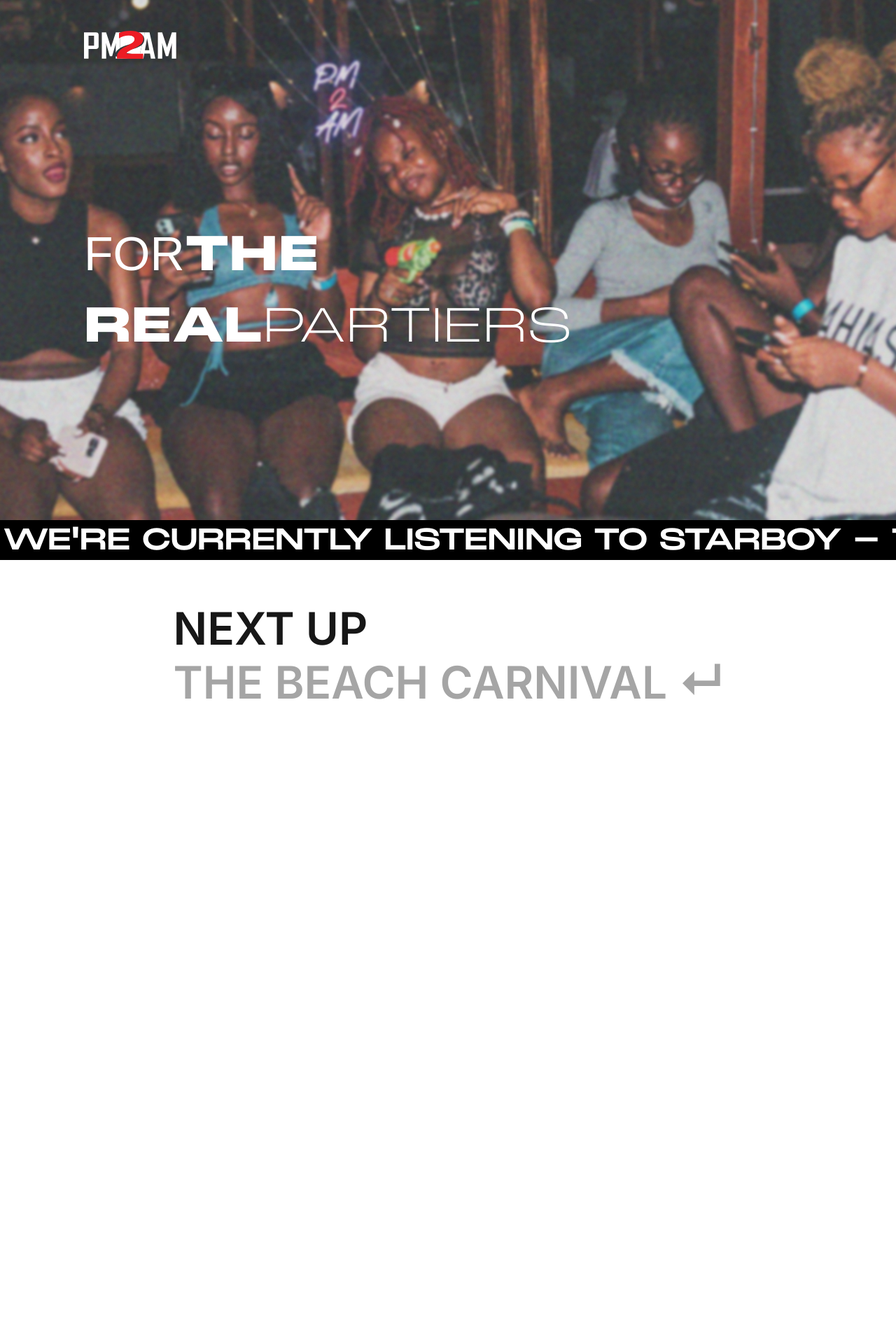
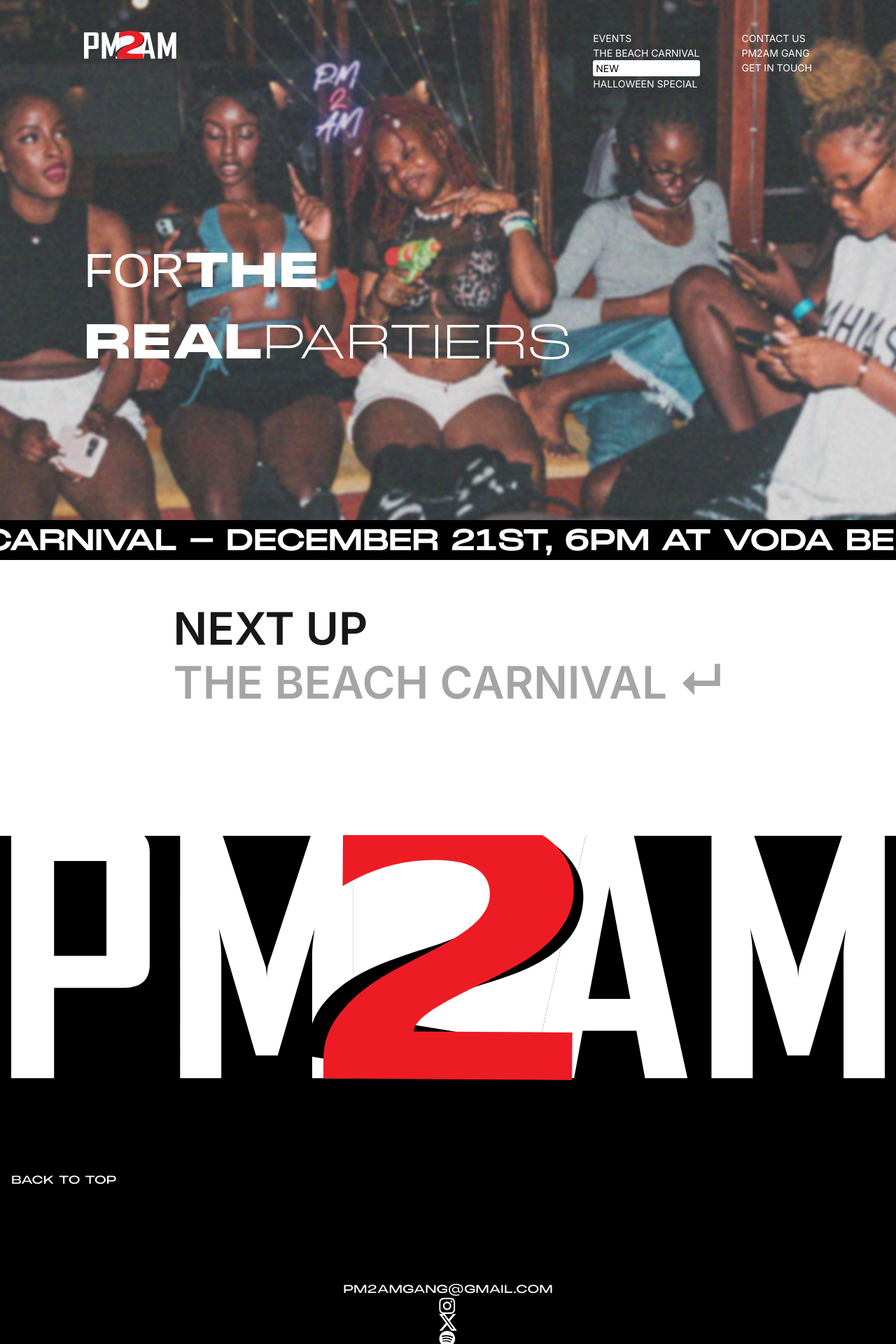
Before and after one commit to chani24/pm2am, a Next.js app: page / in a window 1280 px wide. Shown: the top 1920 px of the page at 70% size. Before the commit the page ends 1090 px from the top, so only its background shows below. Built offline with nearby package versions, Linux system fonts and the light colour scheme; a web font is replaced by a local one.

Commit message:
landing done

```diff
--- a/src/app/globals.css
+++ b/src/app/globals.css
@@ -35,7 +35,7 @@
 }
 .hero_section {
   position: relative;
-  width: 100vw;
+  width: 100%;
   height: 100vh;
   background-image: url("/background.png");
   background-position: center;
@@ -64,6 +64,7 @@
     .marquee {
       position: relative;
       white-space: nowrap;
+      text-transform: uppercase;
     }
 
     .marquee p {
@@ -88,17 +89,22 @@
   line-height: 120%;
   a {
     color: #a5a5a5;
+    transition: color 0.3s ease-in-out;
+    &:hover {
+      color: #6b6b6b;
+    }
   }
 }
 .gallery_section {
-  padding: 0 16px 16px 16px;
+  padding: 0 16px 80px 16px;
+  border-bottom: none;
 }
 
 @media (min-width: 768px) {
   .hero_section {
     background-position: left;
     .hero_text {
-      font-size: 48px;
+      font-size: 60px;
       padding: 0 80px;
     }
   }
@@ -110,12 +116,15 @@
   }
 }
 
-@media (min-width: 1024px) {
+@media (min-width: 1280px) {
   .hero_section {
     .hero_text {
       font-size: 68px;
       padding: 0 120px;
     }
+  }
+  .gallery_section {
+    padding: 0px 120px 120px 120px;
   }
 }
 
--- a/src/app/page.tsx
+++ b/src/app/page.tsx
@@ -1,10 +1,16 @@
 "use client";
 
-import Gallery from "@/components/gallery/gallery";
+import Footer from "@/components/footer/footer";
 import Nav from "@/components/nav/nav";
 import gsap from "gsap";
 import { ScrollTrigger } from "gsap/all";
+import dynamic from "next/dynamic";
 import { useEffect, useRef, useState } from "react";
+
+const Gallery = dynamic(() => import("@/components/gallery/gallery"), {
+  ssr: false, // Disable SSR for this component
+});
+
 
 export default function Home() {
   const firstText = useRef(null);
@@ -12,7 +18,6 @@
   const [isPaused, setIsPaused] = useState(false);
   const slider = useRef(null);
   let xPercent = 0;
-  let direction = -1;
 
   useEffect(() => {
     gsap.registerPlugin(ScrollTrigger);
@@ -22,7 +27,6 @@
         scrub: 0.25,
         start: 0,
         end: window.innerHeight,
-        onUpdate: (e) => (direction = e.direction * -1),
       },
       x: "-500px",
     });
@@ -37,7 +41,7 @@
     gsap.set(firstText.current, { xPercent: xPercent });
     gsap.set(secondText.current, { xPercent: xPercent });
 
-    xPercent += 0.035 * direction;
+    xPercent += 0.035 * -1;
 
     requestAnimationFrame(animate);
   };
@@ -45,7 +49,7 @@
     <div>
       <section className="hero_section monument">
         <Nav />
-        <div className="hero_text flex justify-center items-center sm:gap-3 gap-5 flex-col sm:flex-row text-3xl ">
+        <div className="hero_text flex justify-center items-center lg:gap-3 sm:gap-[40px] gap-5 flex-col lg:flex-row text-3xl ">
           <span className="praise">FOR</span>
           <span className="monument_black">THE REAL</span>
           <span className="monument_light">PARTIERS</span>
@@ -56,10 +60,11 @@
         >
           <div ref={slider} className="marquee">
             <p ref={firstText}>
-              WE&apos;RE CURRENTLY LISTENING TO STARBOY - THE WEEKND
+              Beach Carnival - December 21st, 6PM at Voda Beach Club!
             </p>
+
             <p ref={secondText}>
-              WE&apos;RE CURRENTLY LISTENING TO STARBOY - THE WEEKND
+              Beach Carnival - December 21st, 6PM at Voda Beach Club!
             </p>
           </div>
         </div>
@@ -80,6 +85,7 @@
       <section className="gallery_section">
         <Gallery />
       </section>
+      <Footer />
     </div>
   );
 }
--- /dev/null
+++ b/src/components/footer/footer.tsx
@@ -0,0 +1,93 @@
+import Image from "next/image";
+import Link from "next/link";
+import { gsap } from "gsap";
+import "./styles.css";
+import { ScrollToPlugin } from "gsap/ScrollToPlugin";
+gsap.registerPlugin(ScrollToPlugin);
+const links = [
+  {
+    name: "instagram",
+    link: "https://www.instagram.com/_pm2am?igsh=MXJoMXd1eHVnbTZjag==",
+    width: 24,
+    height: 24,
+  },
+  {
+    name: "twitter",
+    link: "https://x.com/pm2am_?s=21",
+    width: 26.56,
+    height: 24,
+  },
+  { name: "spotify", link: "", width: 24, height: 24 },
+  {
+    name: "whatsapp",
+    link: "https://chat.whatsapp.com/D4Uww3fQ5hXK1yhQ383Szt",
+    width: 23.87,
+    height: 24,
+  },
+  {
+    name: "tiktok",
+    link: "https://www.tiktok.com/@pm2am_?_t=ZM-8roQ7TLm78x&_r=1",
+    width: 20.97,
+    height: 24,
+  },
+];
+
+export default function Footer() {
+  const goBackTop = () => {
+    const heroDiv = document.querySelector(".hero_section");
+    if (heroDiv && window) {
+      gsap.to(window, {
+        duration: 1,
+        scrollTo: heroDiv,
+        ease: "power2.inOut",
+      });
+    }
+  };
+
+  return (
+    <>
+      <div className="footer monument">
+        <div className="logo">
+          <Link href="/">
+            <Image
+              src="/logo-big.svg"
+              alt={"Pm2am Logo"}
+              width={1440.68}
+              height={422}
+            />
+          </Link>
+        </div>
+        <div className="text-center  underline sm:hidden">
+          <p className="text-2xl font-black pt-[40px]" onClick={goBackTop}>
+            BACK TO TOP
+          </p>
+        </div>
+        <div className="nav_footer">
+          <a target="_blank" href="mailto:pm2amgang@gmail.com">
+            <p className="mb-5 text-lg font-semibold underline font-black">
+              PM2AMGANG@GMAIL.COM
+            </p>
+          </a>
+
+          <div className="flex gap-5 items-center">
+            {links.map((link, index) => {
+              return (
+                <a key={index} href={link.link} target="_blank">
+                  <Image
+                    src={`/${link.name}.svg`}
+                    width={link.width}
+                    height={link.height}
+                    alt={`${link.name} logo`}
+                  />
+                </a>
+              );
+            })}
+          </div>
+          <p className="mt-[40px] md:mt-[60px] text-center inter font-semibold">
+            ©2024 PM2AM® ALL RIGHTS RESERVED
+          </p>
+        </div>
+      </div>
+    </>
+  );
+}
--- /dev/null
+++ b/src/components/footer/styles.css
@@ -0,0 +1,33 @@
+.footer {
+  color: #fff;
+  display: flex;
+  flex-direction: column;
+  justify-content: space-between;
+  background-color: black;
+  padding: 0 16px 20px 16px;
+  width: 100%;
+  height: 840px;
+
+  .logo {
+    position: relative;
+    z-index: 6000;
+    img {
+      width: 100%;
+      height: auto;
+      margin-top: -0.5px;
+    }
+  }
+
+  .nav_footer {
+    display: flex;
+    flex-direction: column;
+    align-items: center;
+  }
+}
+
+@media (min-width: 1280px) {
+  .footer {
+    height: 880px;
+    padding-bottom: 80px;
+  }
+}
--- a/src/components/gallery/gallery.css
+++ b/src/components/gallery/gallery.css
@@ -1,8 +1,10 @@
 .event_info {
+  opacity: 0;
+  visibility: hidden;
   position: absolute;
   left: 0;
   top: 0;
-  display: none;
+  display: flex;
   height: 100%;
   width: 100%;
   align-items: center;
@@ -10,6 +12,7 @@
   text-transform: uppercase;
   font-size: 12px;
   font-weight: 500;
+  transition: opacity 0.3s ease-in-out, visibility 0.3s ease-in-out;
   > div {
     height: 356px;
     width: 216px;
@@ -41,6 +44,7 @@
   }
 
   .event_info {
-    display: flex;
+    opacity: 1;
+    visibility: visible;
   }
 }
--- a/src/components/gallery/gallery.tsx
+++ b/src/components/gallery/gallery.tsx
@@ -1,3 +1,5 @@
+"use client";
+import { useEffect, useState } from "react";
 import "./gallery.css";
 import Image from "next/image";
 
@@ -75,6 +77,14 @@
 ];
 
 export default function Gallery() {
+  const [isMobile, setIsMobile] = useState(window?.innerWidth <= 768);
+
+  useEffect(() => {
+    const handleResize = () => setIsMobile(window?.innerWidth <= 768);
+    window.addEventListener("resize", handleResize);
+    return () => window.removeEventListener("resize", handleResize);
+  }, []);
+
   return (
     <div className="grid grid-cols-3 gap-[24px]">
       {gallery.map((item, index) => {
@@ -83,7 +93,9 @@
             className={`gallery_container relative col-span-3 h-[500px]`}
             key={index}
             style={{
-              gridColumn: `span ${item.span} / span ${item.span}`,
+              gridColumn: isMobile
+                ? "span 3 / span 3"
+                : `span ${item.span} / span ${item.span}`,
             }}
           >
             <div
--- a/src/components/nav/nav.tsx
+++ b/src/components/nav/nav.tsx
@@ -44,7 +44,39 @@
           />
         </Link>
         <div>
-          <div className="pc_links"></div>
+          <div className="pc_links inter">
+            <div>
+              <p className="mb-2 font-bold">EVENTS</p>
+              <div className="font-semibold">
+                <div className="flex gap-2 items-center justify-center">
+                  {" "}
+                  <a
+                    href="https://tix.africa/discover/palmwine2am-with-the-outsiders-the-beach-carnival-5bd70329-6602-4940-8263-19b2b1d859b5"
+                    target="_blank"
+                  >
+                    THE BEACH CARNIVAL
+                  </a>
+                  <div className="new">NEW</div>
+                </div>
+                <p>HALLOWEEN SPECIAL</p>
+              </div>
+            </div>
+            <div>
+              <p className="mb-2 font-bold">CONTACT US</p>
+              <div className="font-semibold">
+                <div>
+                  <p>PM2AM GANG</p>
+                  <a
+                    className="underline"
+                    href="https://tix.africa/discover/palmwine2am-with-the-outsiders-the-beach-carnival-5bd70329-6602-4940-8263-19b2b1d859b5"
+                    target="_blank"
+                  >
+                    GET IN TOUCH
+                  </a>
+                </div>
+              </div>
+            </div>
+          </div>
           <div className={"mobile_links"}>
             <button onClick={() => setDropdown(!dropDown)}>MENU</button>
           </div>
--- a/src/components/nav/styles.css
+++ b/src/components/nav/styles.css
@@ -2,7 +2,7 @@
   display: flex;
   align-items: center;
   justify-content: space-between;
-  padding: 44px 16px 0 16px;
+  padding: 24px 16px 0 16px;
   .mobile_links {
     button {
       background-color: black;
@@ -12,6 +12,12 @@
       border-radius: 4px;
     }
   }
+  .pc_links {
+    display: none;
+    font-size: 14px;
+    padding: 0 100px;
+    gap: 120px;
+  }
 }
 .mobile_nav {
   display: flex;
@@ -20,7 +26,7 @@
   flex-direction: column;
   justify-content: space-between;
   background-color: black;
-  padding: 44px 16px 20px 16px;
+  padding: 24px 16px 20px 16px;
   position: absolute;
   left: 0;
   top: 0;
@@ -54,16 +60,27 @@
 }
 
 @media (min-width: 768px) {
+  .hero_nav {
+    align-items: flex-start;
+    .pc_links {
+      display: flex;
+      padding: 0;
+      gap: 60px;
+    }
+  }
+
   .mobile_links {
     display: none;
   }
   .hero_nav {
-    padding-left: 80px;
-    padding-right: 80px;
+    padding: 44px 80px 0 80px;
+  }
+  .mobile_nav {
+    padding-top: 44px;
   }
 }
 
-@media (min-width: 1024px) {
+@media (min-width: 1280px) {
   .hero_nav {
     padding-left: 120px;
     padding-right: 120px;
```
Also changed, not shown: public/logo-big.svg (added).
